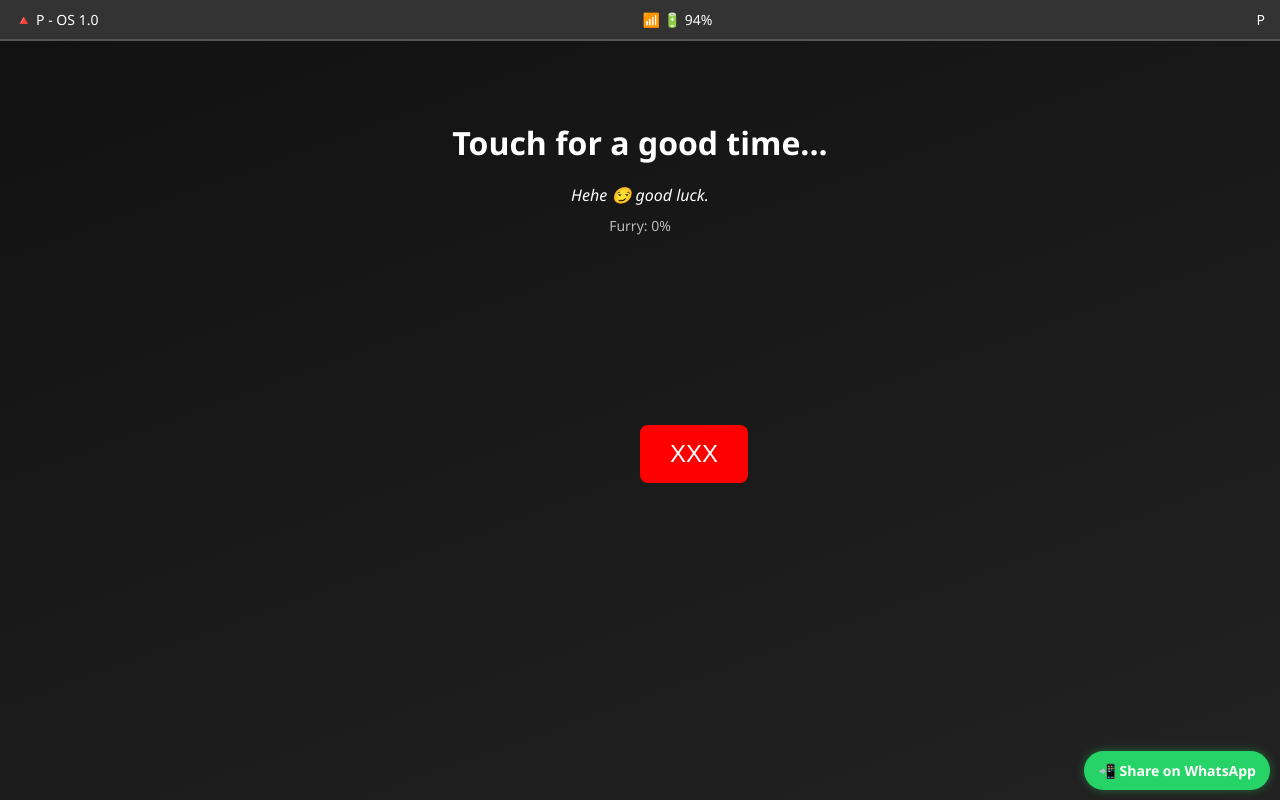
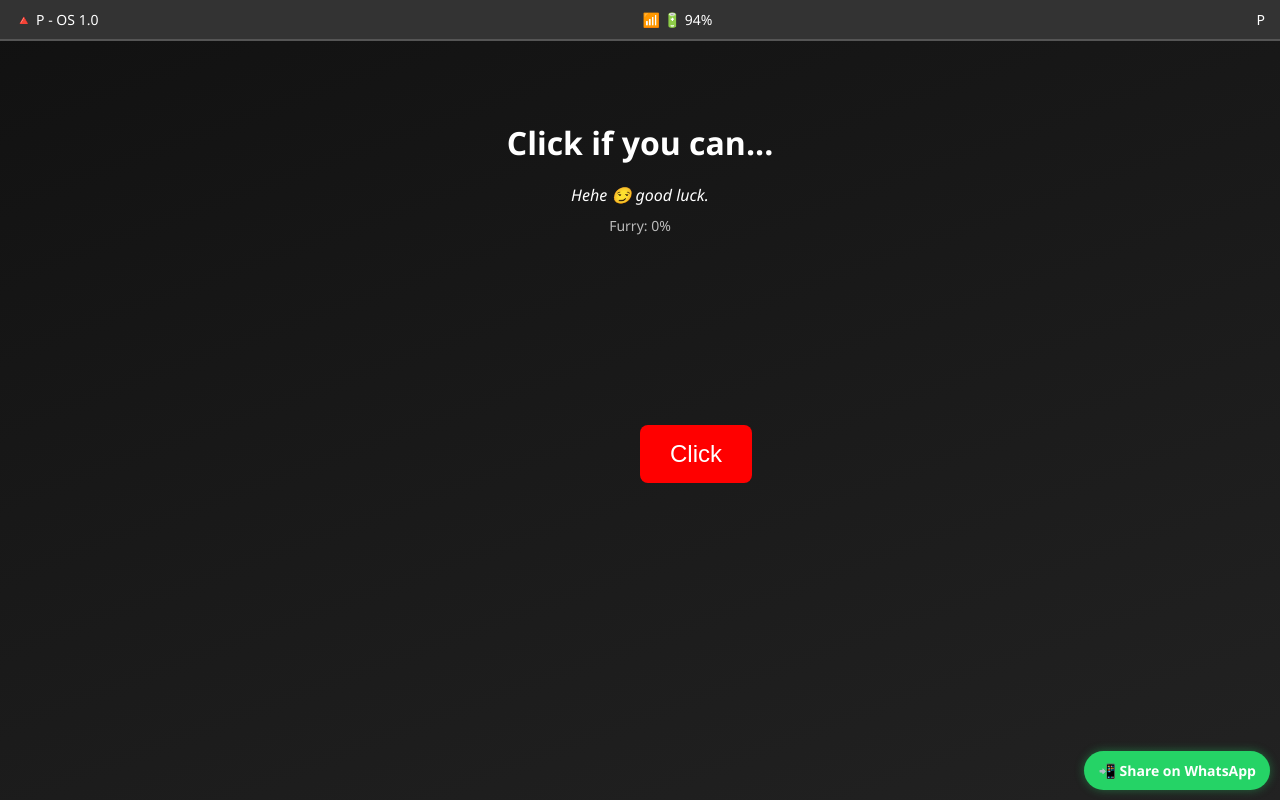
Before and after one commit to xstajayx/Fun_X, a plain HTML site: page index.html in a window 1280 px wide. Drawn offline with Linux system fonts and the light colour scheme.

Commit message:
Update title and button text in index.html

```diff
--- a/index.html
+++ b/index.html
@@ -14,8 +14,8 @@
   </div>
 
   <div class="main-container">
-    <h1 class="title">Touch for a good time...</h1>
-    <button id="closeBtn">XXX</button>
+    <h1 class="title">Click if you can...</h1>
+    <button id="closeBtn">Click</button>
     <p id="taunt">Hehe 😏 good luck.</p>
     <p id="counter">Furry: 0%</p>
   </div>
```
